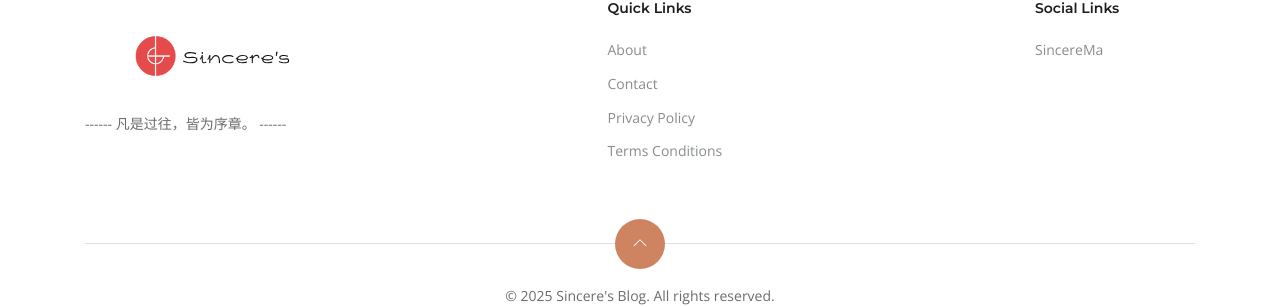
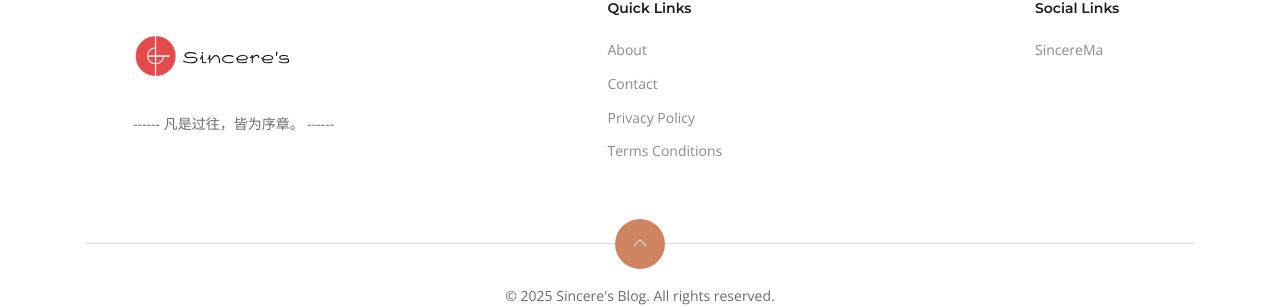
Before and after one commit to SincereMa/SincereMa.github.io, a Jekyll site: the page built from index.markdown, in a window 1280 px wide and 1062 px high. Shown: the part 738-1045 px from the top of the window. Built offline with Jekyll 4.4.1, drawn with Linux system fonts in a browser that asks for light colours.

Commit message:
update footer style

```diff
--- a/_includes/footer.html
+++ b/_includes/footer.html
@@ -1,11 +1,11 @@
 <footer class="section-sm pb-0 border-top border-default">
   <div class="container">
-    <div class="columns is-multiline is-justify-content-space-between is-centered">
+    <div class="columns is-multiline is-justify-content-space-between">
       <div class="column is-3-desktop">
         <img src="{{ "/assets/images/log.svg" | relative_url }}" alt="logo">
-        <p>
-          {{ site.description | escape }}
-        </p>
+        <ul class="list-unstyled footer-list">
+          <li><p class="ml-6">{{ site.description | escape }}</p></li>
+        </ul>
       </div>
 
       <div class="column is-2-widescreen is-3-desktop is-6">
```
